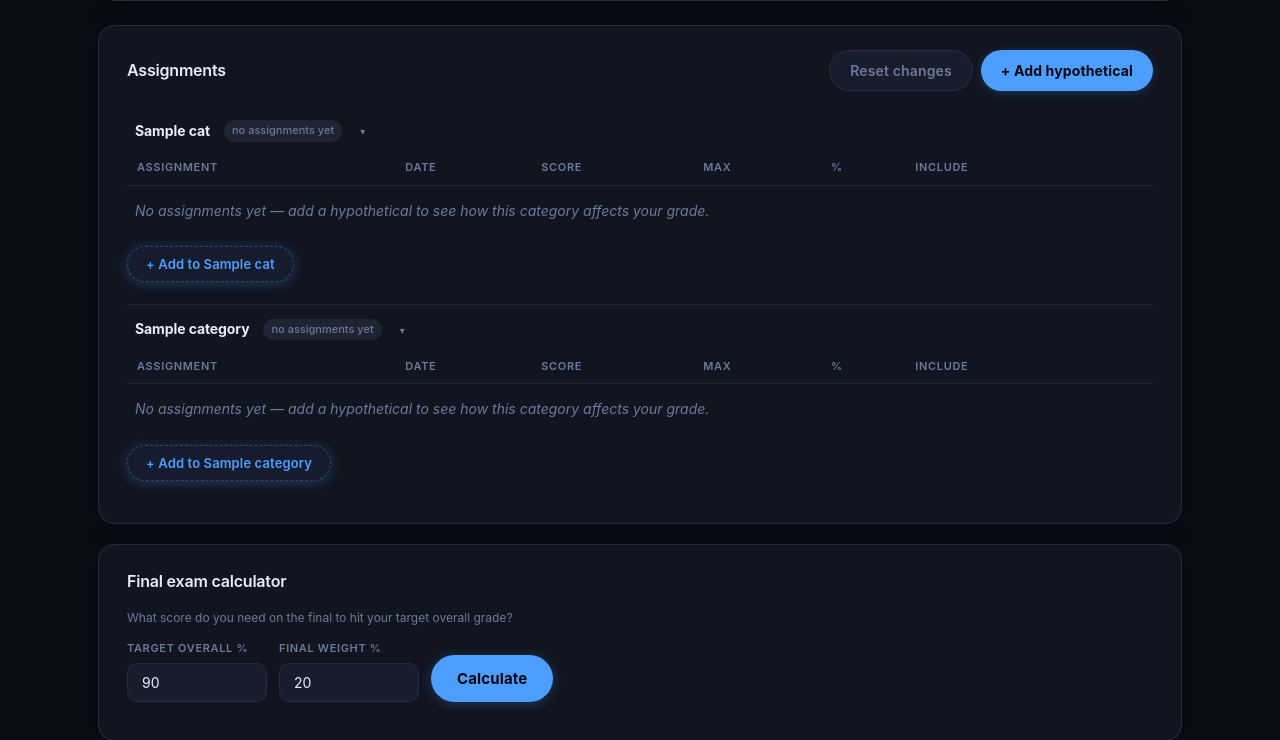
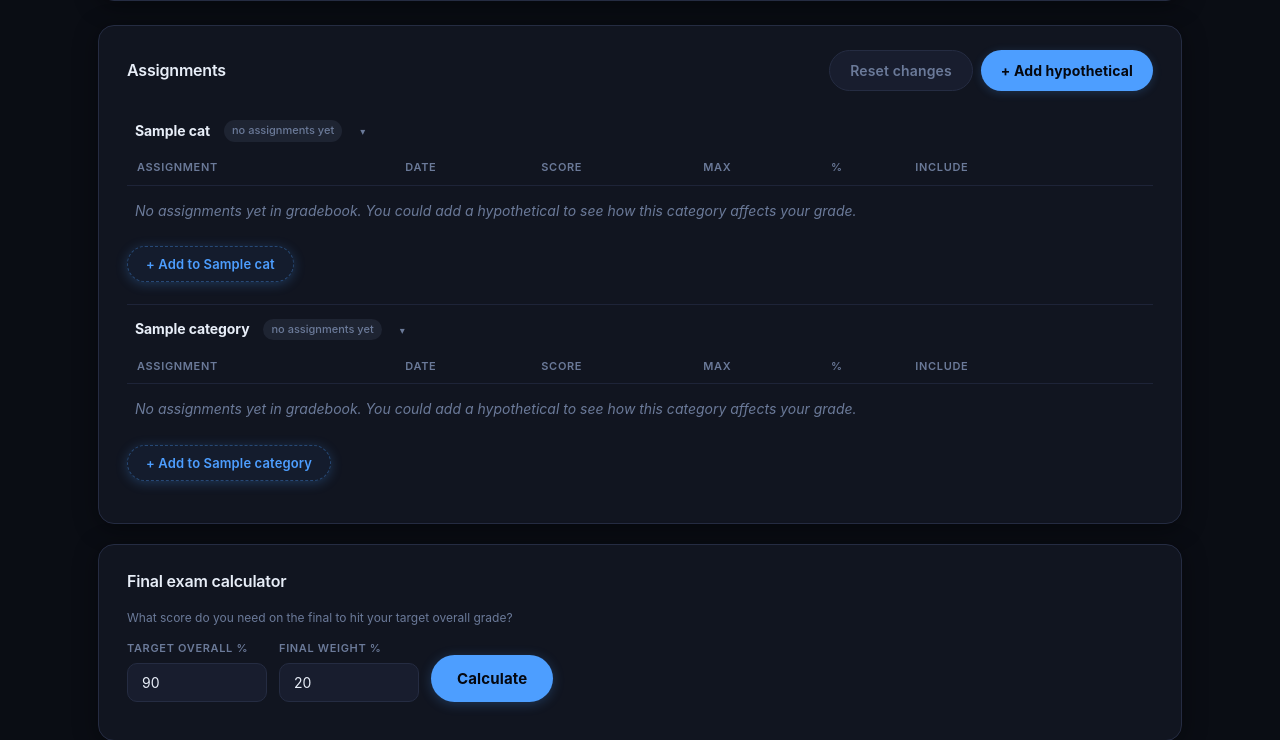
Before and after one commit to Innocentbaby123/grade-calc, a Flask app: template Grade Calc/templates/course.html in a window 1280 px wide. Shown: the part 265-1005 px from the top of the page. Run offline with Flask 3, Linux system fonts and the light colour scheme; the template is opened without the code that fills it: most values are stand-ins (such as "Sample title", 1, 10 or a date in 2020).

Commit message:
Update message for no assignments in gradebook

```diff
--- a/Grade Calc/templates/course.html
+++ b/Grade Calc/templates/course.html
@@ -161,7 +161,7 @@
           {% if cat_assigns.items | length == 0 %}
           <tr class="empty-cat-row">
             <td colspan="7" class="muted small" style="padding:14px 8px; font-style:italic;">
-              No assignments yet — add a hypothetical to see how this category affects your grade.
+              No assignments yet in gradebook. You could add a hypothetical to see how this category affects your grade.
             </td>
           </tr>
           {% endif %}
```
